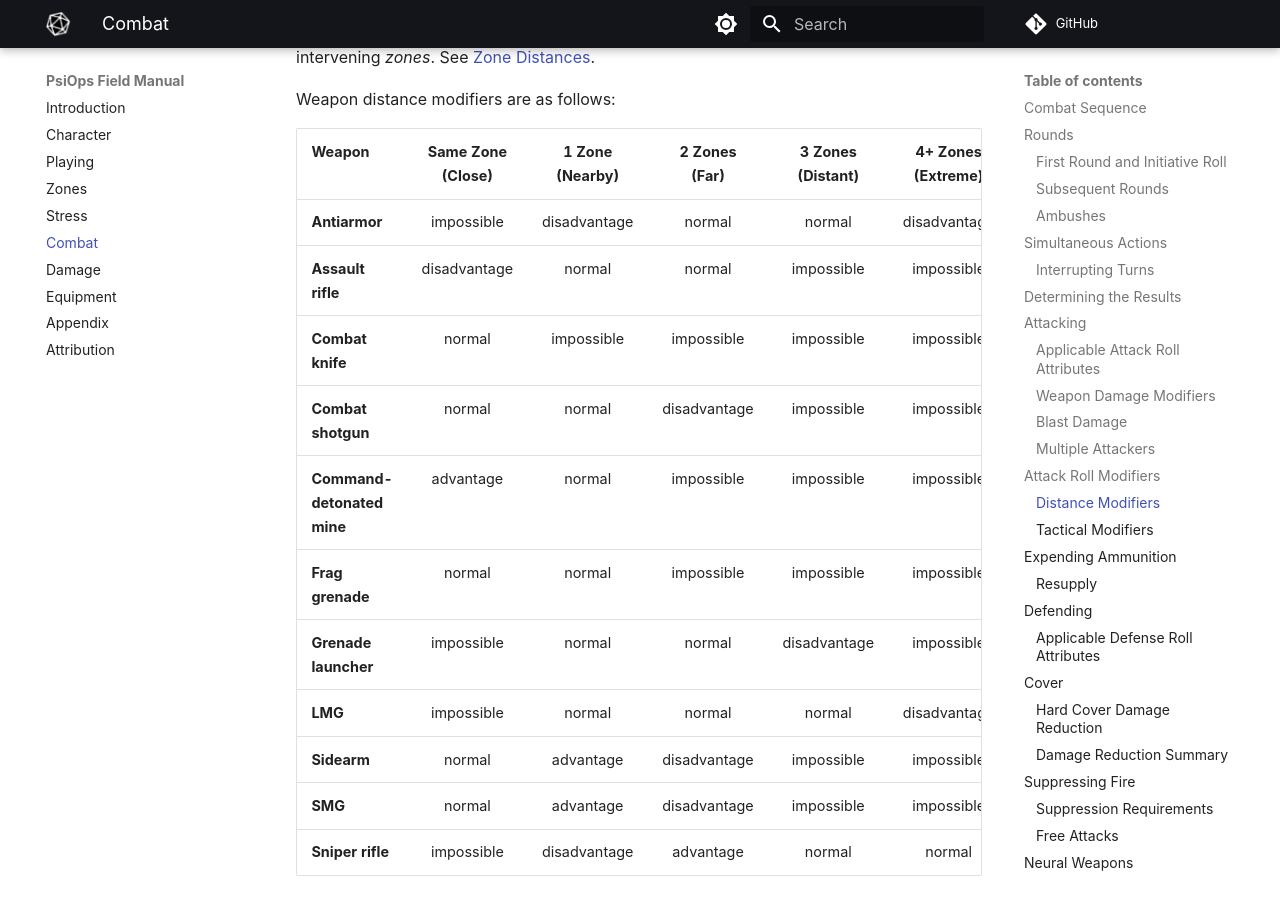
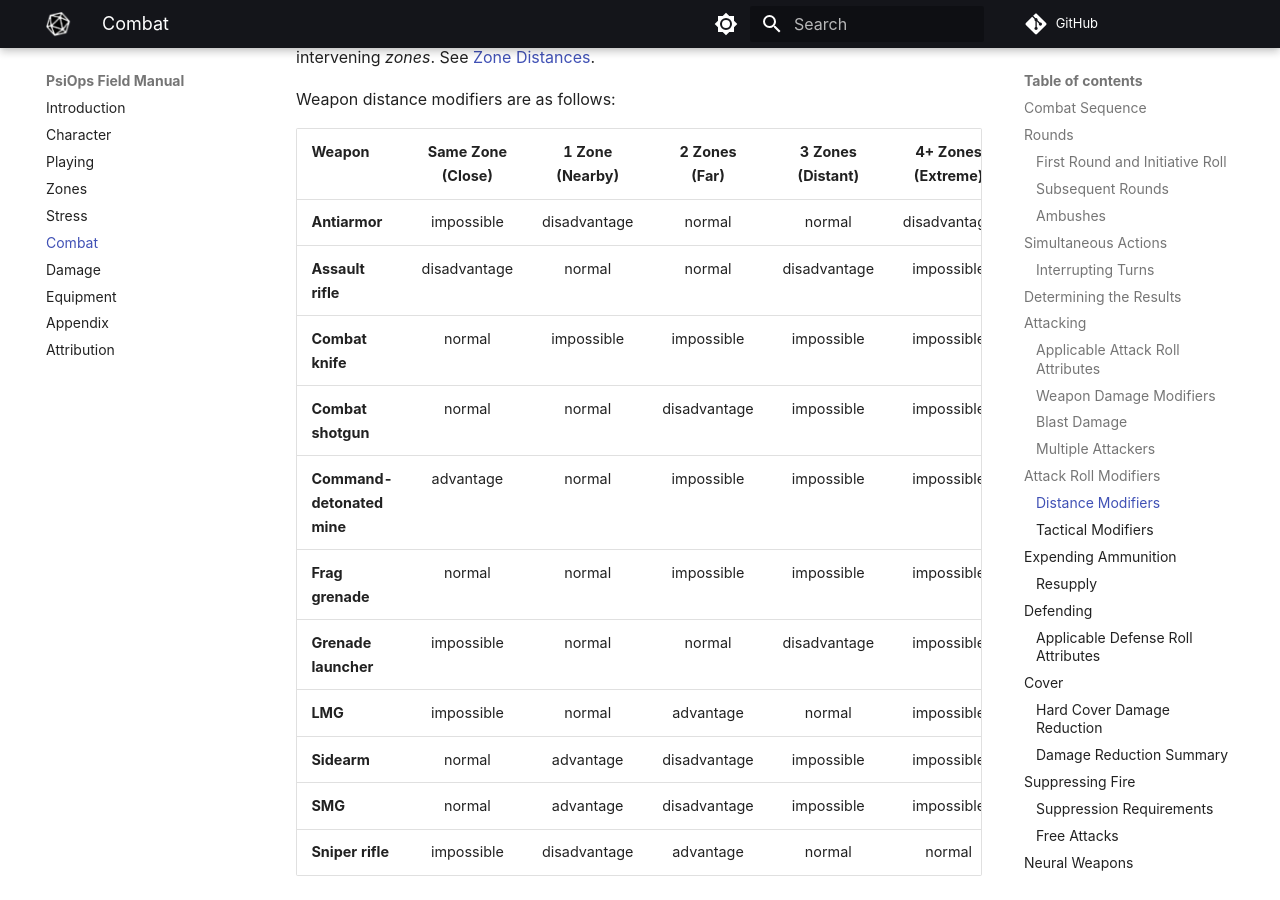
Before and after one commit to joemoose/psiops, an MkDocs documentation site: the page built from docs/combat.md, in a window 1280 px wide and 900 px high, scrolled down 6160 px. Built offline with MkDocs 1.6.1 and Material for MkDocs 9.7.7, drawn with Linux system fonts in a browser that asks for light colours; plug-ins that fetch from the network failed and are left out; comment, search, counter and statistics services are not loaded.

Commit message:
Update attribution and weapon range modifiers
Replace the Blades in the Dark attribution with a refererence to the SRD GitHub repo and CC BY 3.0 license in docs/attribution.md. Adjust combat distance modifiers in docs/combat.md: Assault rifle now has 'disadvantage' at Distant (3 zones) instead of 'impossible'; LMG now has 'advantage' at Far (2 zones) and 'impossible' at Extreme (4+ zones). These edits clarify licensing attribution and correct/adjust weapon range behavior in the combat table.

```diff
--- a/docs/combat.md
+++ b/docs/combat.md
@@ -163,13 +163,13 @@ Weapon distance modifiers are as follows:
 | Weapon | Same Zone (Close) | 1 Zone (Nearby) | 2 Zones (Far) | 3 Zones (Distant) | 4+ Zones (Extreme) |
 | - | :-: | :-: | :-: | :-: | :-: |
 | **Antiarmor** | impossible | disadvantage | normal | normal | disadvantage |
-| **Assault rifle** | disadvantage | normal | normal | impossible | impossible |
+| **Assault rifle** | disadvantage | normal | normal | disadvantage | impossible |
 | **Combat knife** | normal | impossible | impossible | impossible | impossible |
 | **Combat shotgun** | normal | normal | disadvantage | impossible | impossible |
 | **Command-detonated mine** | advantage | normal | impossible | impossible | impossible |
 | **Frag grenade** | normal | normal | impossible | impossible | impossible |
 | **Grenade launcher** | impossible | normal | normal | disadvantage | impossible |
-| **LMG** | impossible | normal | normal | normal | disadvantage |
+| **LMG** | impossible | normal | advantage | normal | impossible |
 | **Sidearm** | normal | advantage | disadvantage | impossible | impossible |
 | **SMG** | normal | advantage | disadvantage | impossible | impossible |
 | **Sniper rifle** | impossible | disadvantage | advantage | normal | normal |
```
Also changed, not shown: docs/attribution.md (+1 -1 lines).
